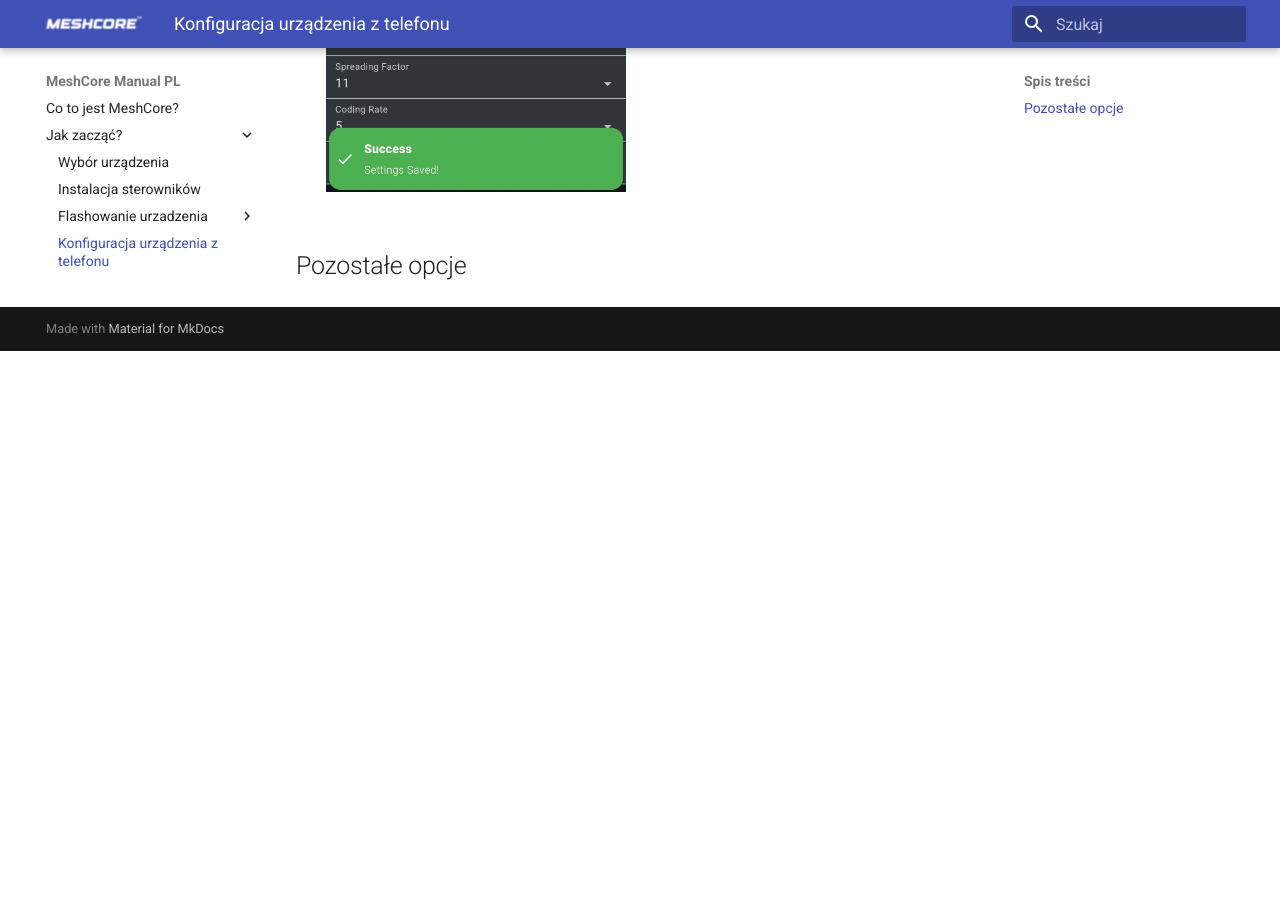
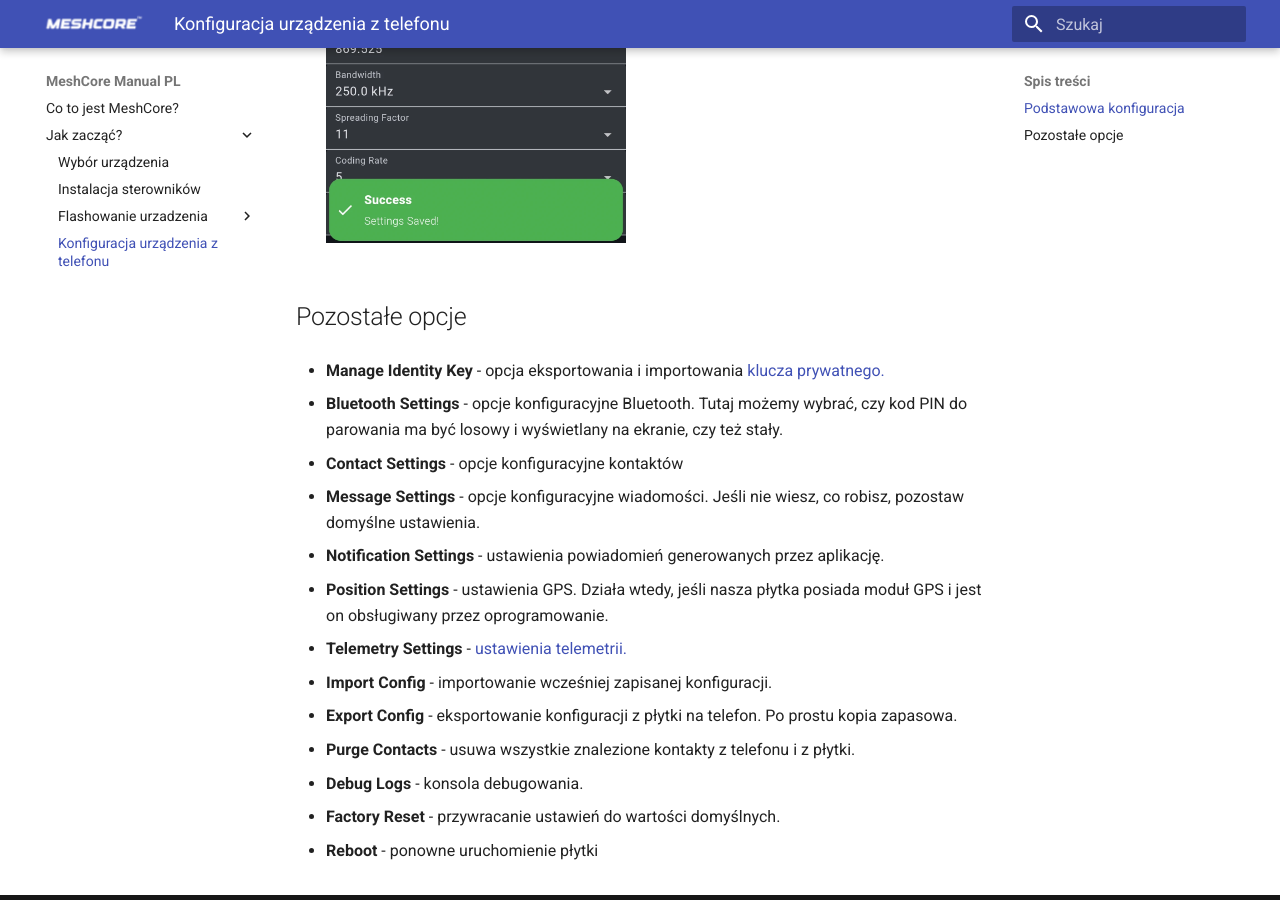
Before and after one commit to deFAT64/meshcore-manual-pl, an MkDocs documentation site: the page built from docs/jakZaczac/konfiguracjaAndroid.md, in a window 1280 px wide and 900 px high, scrolled down 8889 px. Built offline with MkDocs 1.6.1 and Material for MkDocs 9.7.7, drawn with Linux system fonts in a browser that asks for light colours; before the commit the page ends 9240 px from its top, so only the background shows below that; some of the changed text lies outside the part shown.

Commit message:
Add "pozostałe opcje" to "konfiguracjaAndroid.md"

```diff
--- a/docs/jakZaczac/konfiguracjaAndroid.md
+++ b/docs/jakZaczac/konfiguracjaAndroid.md
@@ -1,4 +1,6 @@
 # Android - konfiguracja płytki z poziomu smartfona
+
+## Podstawowa konfiguracja
 
 1. Na samym początku musimy wejść do sklepu Google Play i zainstalować [tę aplikację.](https://play.google.com/store/apps/details?id=com.liamcottle.meshcore.android&hl=pl)
 
@@ -74,3 +76,29 @@
     <img src="/jakZaczac/img/konfiguracjaAndroid/13.webp" width="300px">
 
 ## Pozostałe opcje
+
+- **Manage Identity Key** - opcja eksportowania i importowania [klucza prywatnego.](/zaawansowane/kluczPublicznyIprywatny)
+
+- **Bluetooth Settings** - opcje konfiguracyjne Bluetooth. Tutaj możemy wybrać, czy kod PIN do parowania ma być losowy i wyświetlany na ekranie, czy też stały.
+
+- **Contact Settings** - opcje konfiguracyjne kontaktów
+
+- **Message Settings** - opcje konfiguracyjne wiadomości. Jeśli nie wiesz, co robisz, pozostaw domyślne ustawienia.
+
+- **Notification Settings** - ustawienia powiadomień generowanych przez aplikację.
+
+- **Position Settings** - ustawienia GPS. Działa wtedy, jeśli nasza płytka posiada moduł GPS i jest on obsługiwany przez oprogramowanie.
+
+- **Telemetry Settings** - [ustawienia telemetrii.](./prawidlowaKonfiguracjaTelemetrii.md)
+
+- **Import Config** - importowanie wcześniej zapisanej konfiguracji.
+
+- **Export Config** - eksportowanie konfiguracji z płytki na telefon. Po prostu kopia zapasowa.
+
+- **Purge Contacts** - usuwa wszystkie znalezione kontakty z telefonu i z płytki.
+
+- **Debug Logs** - konsola debugowania.
+
+- **Factory Reset** - przywracanie ustawień do wartości domyślnych.
+
+- **Reboot** - ponowne uruchomienie płytki
```
